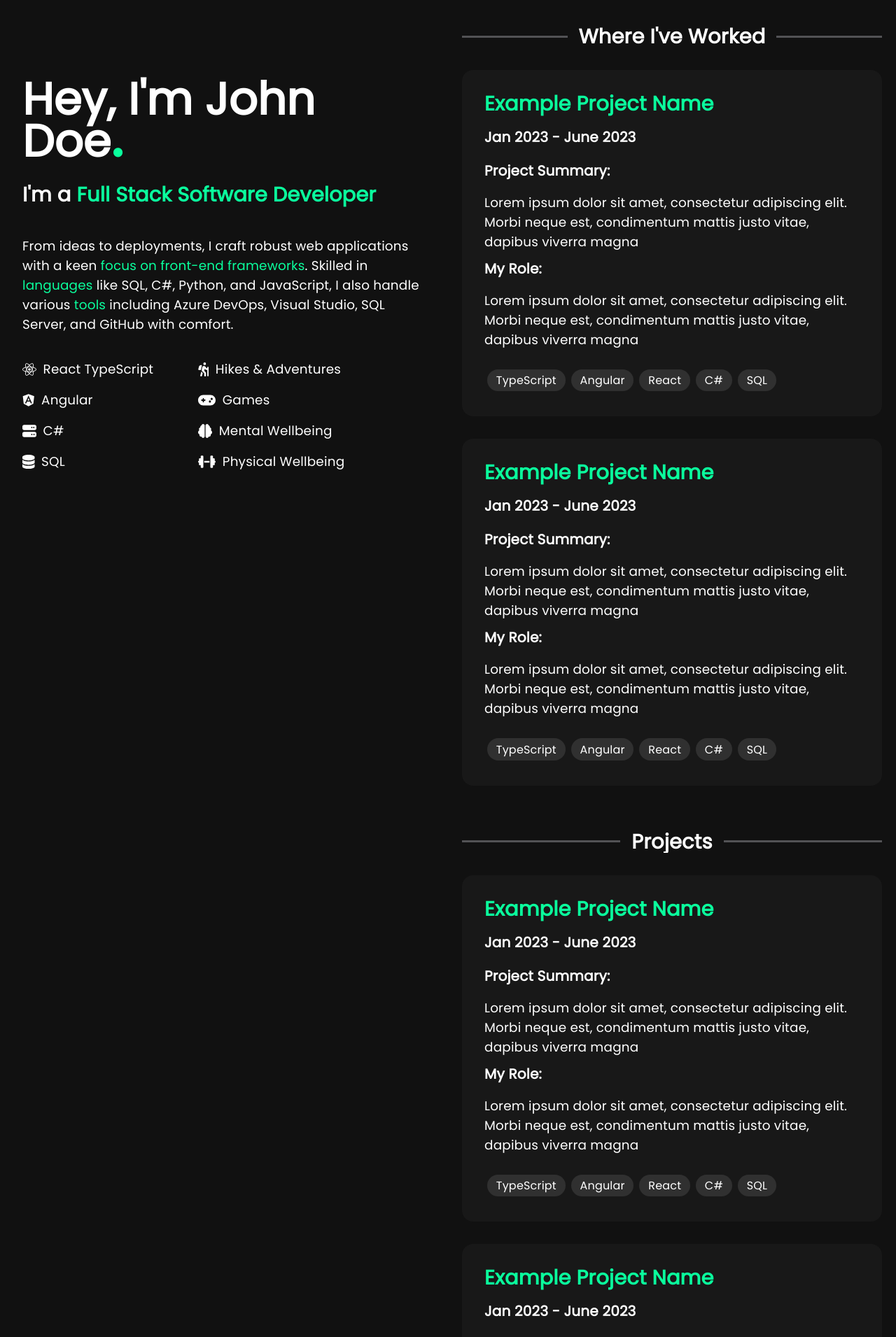
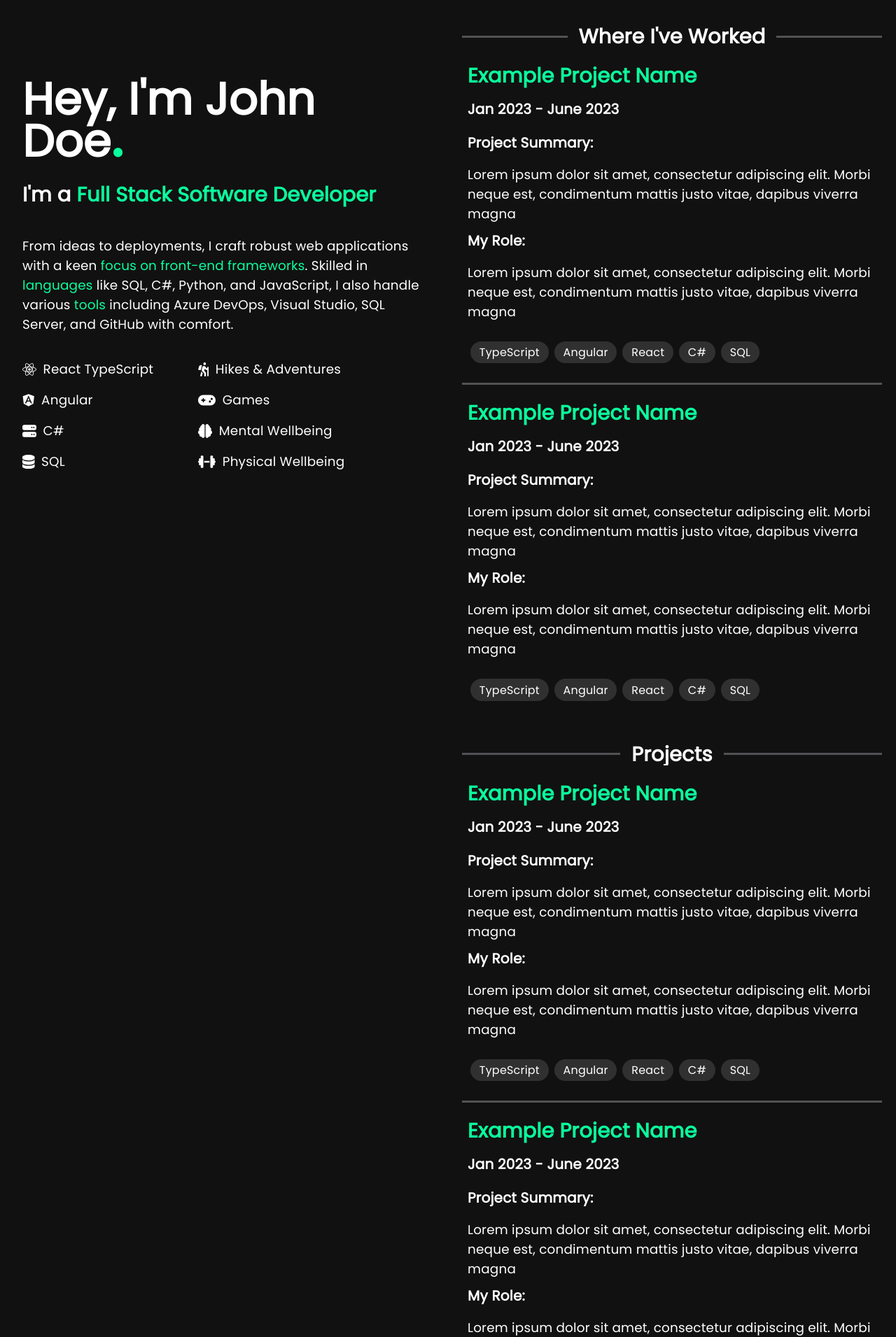
Before and after one commit to FrancoBreugem/portfolio, a React (Vite) app: page / in a window 1280 px wide. Shown: the top 1911 px of the page at 70% size. Built offline with nearby package versions, Linux system fonts and the light colour scheme.

Commit message:
Adjusted card styling, no card just section

```diff
--- a/src/components/card/card.scss
+++ b/src/components/card/card.scss
@@ -1,11 +1,8 @@
 @import '../../styles/colours';
 
 .card {
-  margin: 2rem 0;
-  padding: 2rem;
-
-  background-color: $card-bg;
-  border-radius: 1rem;
+  margin: 1rem 0;
+  padding: 0.5rem;
 }
 
 .card-chips {
--- a/src/components/career-portfolio/experience/experience.tsx
+++ b/src/components/career-portfolio/experience/experience.tsx
@@ -1,4 +1,5 @@
 import { experience } from '../../../content/projects-content'
+import { Experience } from '../../../interfaces/experience-type'
 import Card from '../../card/card'
 import './experience.scss'
 
@@ -14,13 +15,18 @@ const Experience: React.FC = () => {
         <div className='experience-header-line' />
       </div>
 
-      <div>
+      <>
         {
-          experience.map((item, index) => (
-            <Card key={index} experience={item} />
+          experience.map((item: Experience, index: number) => (
+            <>
+              { index !== 0 &&
+                <div className='work-places-header-line' />
+              }
+              <Card key={index} experience={item} />
+            </>
           ))
         }
-      </div>
+      </>
     </div>
   )
 }
--- a/src/components/career-portfolio/work-places/work-places.tsx
+++ b/src/components/career-portfolio/work-places/work-places.tsx
@@ -1,4 +1,5 @@
 import { experience } from '../../../content/projects-content'
+import { Experience } from '../../../interfaces/experience-type'
 import Card from '../../card/card'
 import './work-places.scss'
 
@@ -14,13 +15,18 @@ const WorkPlaces: React.FC = () => {
         <div className='work-places-header-line' />
       </div>
 
-      <div>
+      <>
         {
-          experience.map((item, index) => (
-            <Card key={index} experience={item} />
+          experience.map((item: Experience, index: number) => (
+            <>
+              { index !== 0 &&
+                <div className='work-places-header-line' />
+              }
+              <Card key={index} experience={item} />
+            </>
           ))
         }
-      </div>
+      </>
     </div>
   )
 }
```
